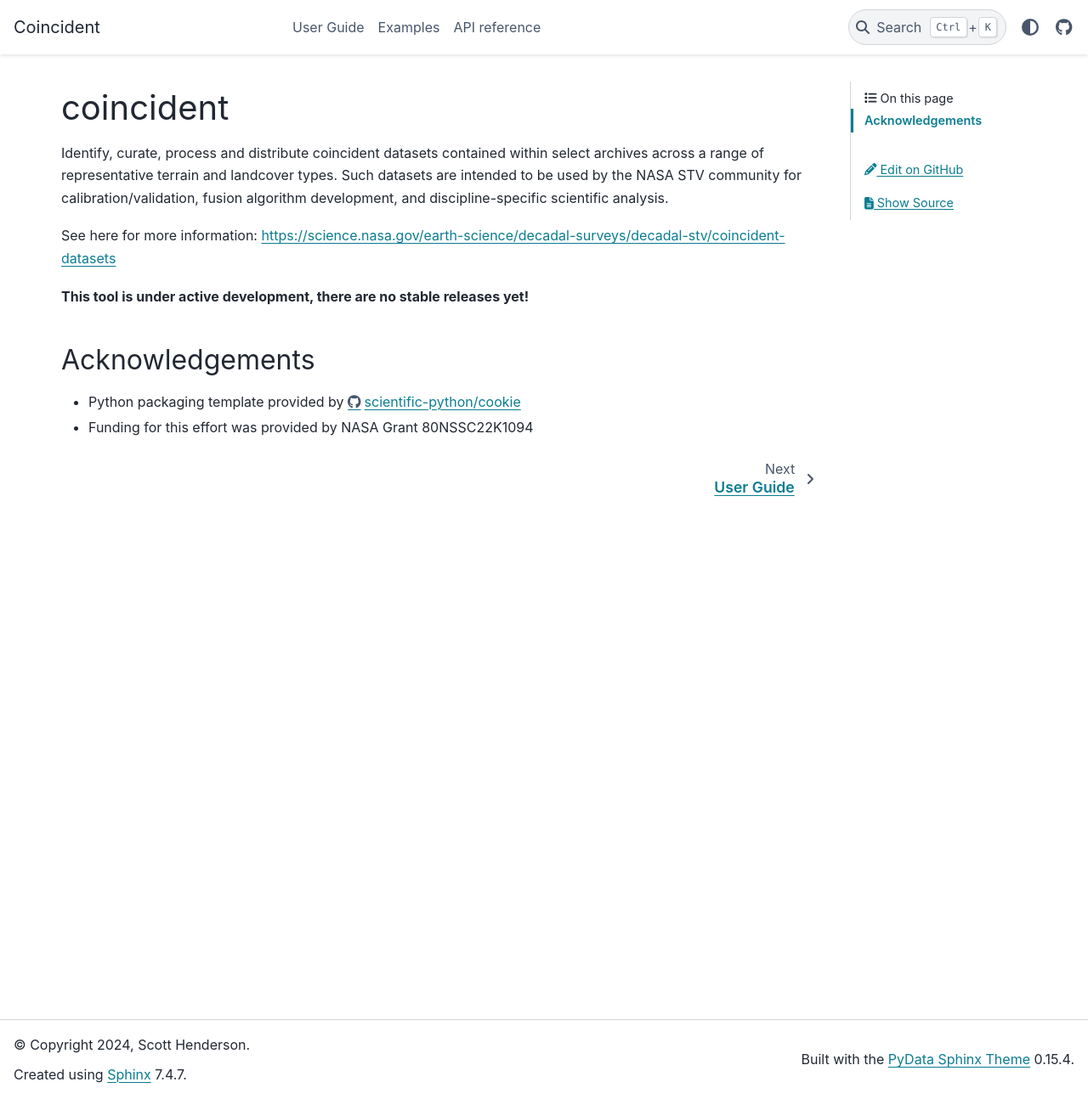
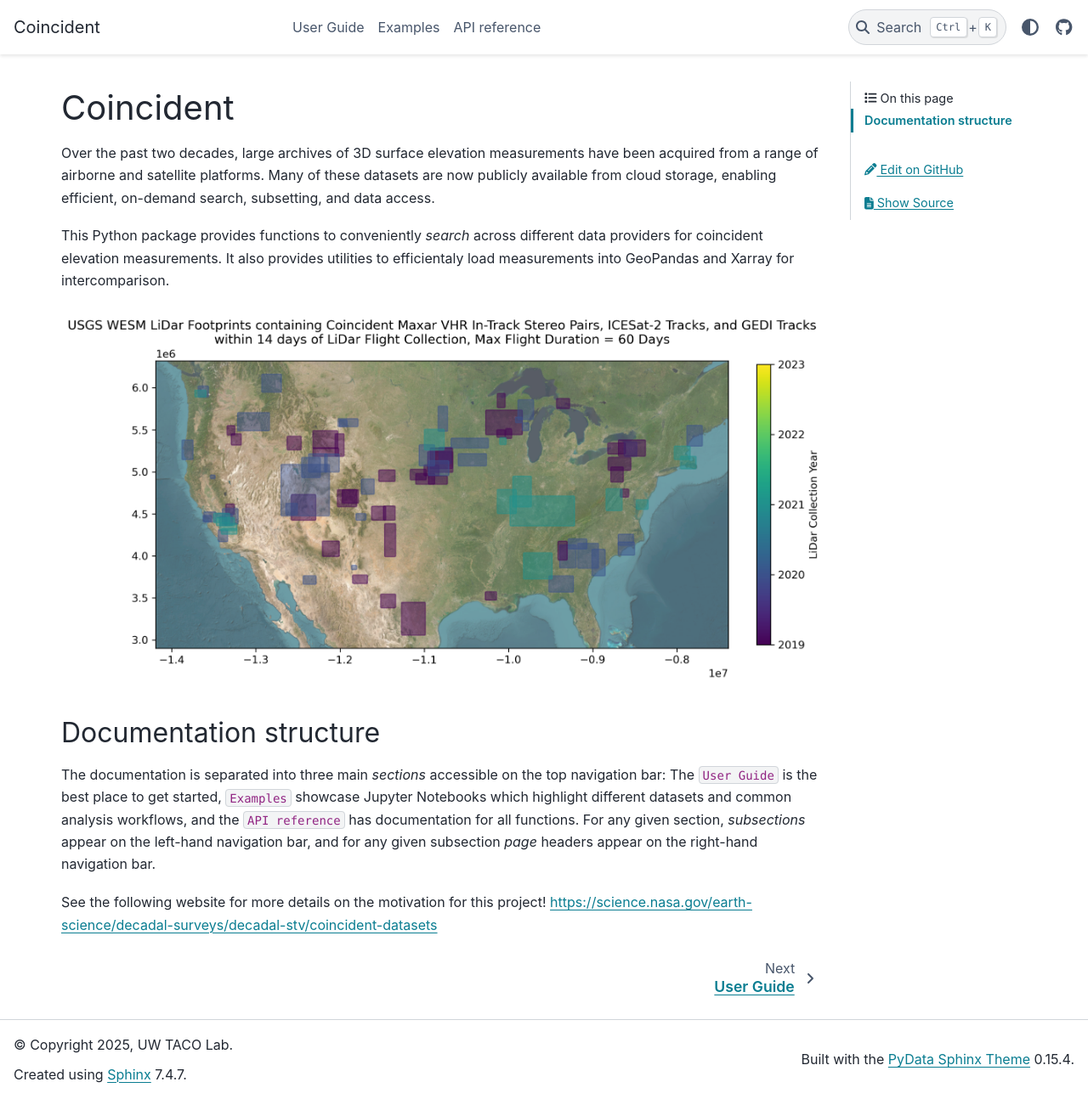
Before and after one commit to uw-cryo/coincident, a Sphinx documentation site: the page built from docs/index.md, in a window 1280 px wide and 1294 px high. Shown: the whole window at 85% size. Built offline with Sphinx 7.4.7 and the PyData theme 0.15.4, drawn with Linux system fonts in a browser that asks for light colours; pages that are not in the unit, such as notebooks, are missing from menus.

Commit message:
docs improvements

````diff
--- a/README.md
+++ b/README.md
@@ -34,8 +34,6 @@ scientific analysis.
 See here for more information:
 <https://science.nasa.gov/earth-science/decadal-surveys/decadal-stv/coincident-datasets>
 
-**This tool is under active development, there are no stable releases yet!**
-
 ## Acknowledgements
 
 - Python packaging template provided by
--- a/docs/conf.py
+++ b/docs/conf.py
@@ -3,7 +3,7 @@ from __future__ import annotations
 import importlib.metadata
 
 project = "coincident"
-copyright = "2024, Scott Henderson"
+copyright = "2025, UW TACO Lab"
 author = "Scott Henderson"
 version = release = importlib.metadata.version("coincident")
 
--- a/docs/index.md
+++ b/docs/index.md
@@ -1,8 +1,27 @@
-# coincident
+# Coincident
 
-```{include} ../README.md
-:start-after: <!-- SPHINX-START -->
-```
+Over the past two decades, large archives of 3D surface elevation measurements
+have been acquired from a range of airborne and satellite platforms. Many of
+these datasets are now publicly available from cloud storage, enabling
+efficient, on-demand search, subsetting, and data access.
+
+This Python package provides functions to conveniently _search_ across different
+data providers for coincident elevation measurements. It also provides utilities
+to efficientaly load measurements into GeoPandas and Xarray for intercomparison.
+
+![intro](./images/intro.png)
+
+## Documentation structure
+
+The documentation is separated into three main _sections_ accessible on the top
+navigation bar: The `User Guide` is the best place to get started, `Examples`
+showcase Jupyter Notebooks which highlight different datasets and common
+analysis workflows, and the `API reference` has documentation for all functions.
+For any given section, _subsections_ appear on the left-hand navigation bar, and
+for any given subsection _page_ headers appear on the right-hand navigation bar.
+
+See the following website for more details on the motivation for this project!
+<https://science.nasa.gov/earth-science/decadal-surveys/decadal-stv/coincident-datasets>
 
 ```{toctree}
 :hidden:
````
Also changed, not shown: docs/user_guide/installation.md (+5 -7 lines), docs/images/intro.png (added).
